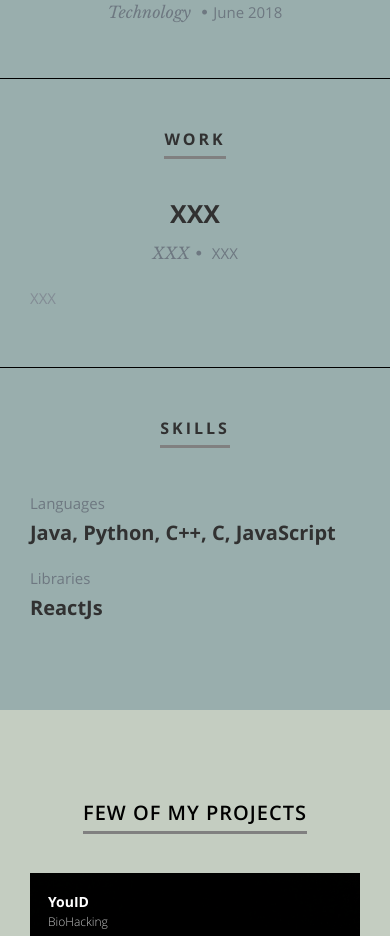
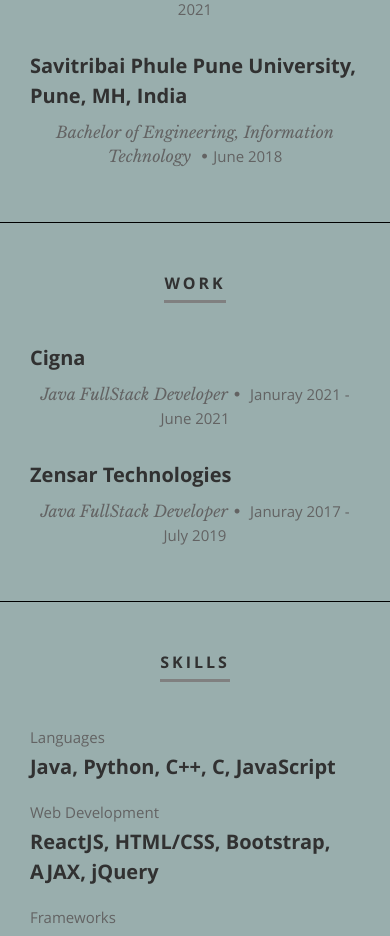
Before and after one commit to dhawaldarji7/dhawaldarjiportfolio, a React (Create React App) app: page / in a window 390 px wide. Shown: the part 1729-2665 px from the top of the page. Built offline with nearby package versions, Linux system fonts and the light colour scheme.

Commit message:
Few structural changes

```diff
--- a/public/css/layout.css
+++ b/public/css/layout.css
@@ -9,8 +9,8 @@
    a. General Styles
    b. Header Styles
    c. About Section
-   d. Resume Section
-   e. Portfolio Section
+   d. Background Section
+   e. projects Section
    f. Call To Action Section
    g. Contact Section
    h. Footer
@@ -261,42 +261,42 @@
 }
 
 /* ------------------------------------------------------------------ */
-/* d. Resume Section
+/* d. Background Section
 /* ------------------------------------------------------------------ */
 
-#resume {
+#background {
   background: #99aead;
   padding-top: 90px;
   padding-bottom: 72px;
   overflow: hidden;
 }
 
-#resume a,
-#resume a:visited {
+#background a,
+#background a:visited {
   color: #11abb0;
 }
-#resume a:hover,
-#resume a:focus {
+#background a:hover,
+#background a:focus {
   color: #313131;
 }
 
-#resume h1 {
+#background h1 {
   font: 18px/24px "opensans-bold", sans-serif;
   text-transform: uppercase;
   letter-spacing: 1px;
 }
-#resume h1 span {
+#background h1 span {
   border-bottom: 3px solid grey;
   padding-bottom: 6px;
 }
-#resume h3 {
+#background h3 {
   font: 25px/30px "opensans-bold", sans-serif;
 }
 
-#resume .header-col {
+#background .header-col {
   padding-top: 9px;
 }
-#resume .main-col {
+#background .main-col {
   padding-right: 10%;
 }
 
@@ -306,41 +306,39 @@
   padding-bottom: 24px;
   border-bottom: 1px solid black;
 }
-#resume .info {
+#background .info {
   font: 16px/24px "librebaskerville-italic", serif;
-  color: #6e7881;
+  color: #636363;
   margin-bottom: 18px;
   margin-top: 9px;
 }
-#resume .info span {
+#background .info span {
   margin-right: 5px;
   margin-left: 5px;
 }
-#resume .date {
+#background .date {
   font: 15px/24px "opensans-regular", sans-serif;
   margin-top: 6px;
 }
 
-#resume .skilltype {
+#background .skilltype {
   margin-bottom: 15px;
 }
 
-#resume .skilltype span {
-  color: #6e7881;
+#background .skilltype span {
+  color: #636363;
 }
 
-#resume .skilltype h4 {
-}
 /* ------------------------------------------------------------------ */
-/* e. Portfolio Section
+/* e. projects Section
 /* ------------------------------------------------------------------ */
 
-#portfolio {
+#projects {
   background: #c4cdc1;
   padding-top: 90px;
   padding-bottom: 60px;
 }
-#portfolio h1 {
+#projects h1 {
   font: 20px/25px "opensans-semibold", sans-serif;
   text-transform: uppercase;
   letter-spacing: 1px;
@@ -349,16 +347,16 @@
   color: black;
 }
 
-#portfolio h1 span {
+#projects h1 span {
   border-bottom: 3px solid grey;
   padding-bottom: 5px;
 }
 
-/* Portfolio Content */
-#portfolio-wrapper .columns {
+/* projects Content */
+#projects-wrapper .columns {
   margin-bottom: 20px;
 }
-.portfolio-item .item-wrap {
+.projects-item .item-wrap {
   background: #fff;
   overflow: hidden;
   position: relative;
@@ -369,13 +367,13 @@
   -ms-transition: all 0.3s ease-in-out;
   transition: all 0.3s ease-in-out;
 }
-.portfolio-item .item-wrap a {
+.projects-item .item-wrap a {
   display: block;
   cursor: pointer;
 }
 
 /* overlay */
-.portfolio-item .item-wrap .overlay {
+.projects-item .item-wrap .overlay {
   position: absolute;
   left: 0;
   top: 0;
@@ -393,7 +391,7 @@
 
   background: url(../images/overlay-bg.png) repeat;
 }
-.portfolio-item .item-wrap .link-icon {
+.projects-item .item-wrap .link-icon {
   display: block;
   color: #fff;
   height: 20px;
@@ -419,29 +417,29 @@
   margin-left: -15px;
   margin-top: -15px;
 }
-.portfolio-item .item-wrap img {
+.projects-item .item-wrap img {
   vertical-align: bottom;
 }
-.portfolio-item .portfolio-item-meta {
+.projects-item .projects-item-meta {
   padding: 18px;
 }
-.portfolio-item .portfolio-item-meta h5 {
+.projects-item .projects-item-meta h5 {
   font: 14px/21px "opensans-bold", sans-serif;
   color: #fff;
 }
-.portfolio-item .portfolio-item-meta p {
+.projects-item .projects-item-meta p {
   font: 12px/18px "opensans-light", sans-serif;
   color: #c6c7c7;
   margin-bottom: 0;
 }
 
 /* on hover */
-.portfolio-item:hover .overlay {
+.projects-item:hover .overlay {
   opacity: 1;
   -moz-opacity: 1;
   filter: alpha(opacity=100);
 }
-.portfolio-item:hover .link-icon {
+.projects-item:hover .link-icon {
   opacity: 1;
   -moz-opacity: 1;
   filter: alpha(opacity=100);
@@ -689,6 +687,7 @@
   padding-top: 50px;
   padding-bottom: 75px;
   color: #636363;
+  justify-content: center;
 }
 #contact .section-head {
   margin-top: 20px;
@@ -714,15 +713,16 @@
 #contact h1 span {
   display: none;
 }
-#contact h1:before {
+#contact p.lead:before {
   font-family: "FontAwesome";
   content: "\f0e0";
-  padding-right: 10px;
+  padding-right: 0px;
   font-size: 45px;
   line-height: 40px;
   text-align: left;
   float: left;
   color: black;
+  margin-right: 215px;
 }
 
 #contact h4 {
@@ -734,7 +734,6 @@
   font: 24px/36px "opensans-semibold", sans-serif;
   padding-right: 3%;
   color: black;
-  margin-left: 84px;
 }
 #contact .header-col {
   padding-top: 6px;
@@ -775,7 +774,7 @@
   text-transform: uppercase;
   letter-spacing: 3px;
   font-size: medium;
-  color: white;
+  color: #dee1dd;
   background: #373233;
   border: none;
   cursor: pointer;
@@ -832,6 +831,7 @@
   margin: 0;
   padding: 0;
   line-height: 24px;
+  color: grey;
 }
 .ie footer .copyright li {
   display: inline;
@@ -840,7 +840,7 @@
   content: "\2022";
   padding-left: 10px;
   padding-right: 10px;
-  color: #095153;
+  color: white;
 }
 footer .copyright li:first-child:before {
   display: none;
@@ -852,6 +852,7 @@
   padding: 0;
   font-size: 30px;
 }
+
 footer .social-links li {
   display: inline-block;
   margin: 0;
@@ -862,6 +863,10 @@
 
 footer .social-links li:first-child {
   margin-left: 0;
+}
+
+footer .social-links li a:hover {
+  color: #dee1dd;
 }
 
 /* Go To Top Button */
@@ -891,5 +896,5 @@
   border-radius: 100%;
 }
 #go-top a:hover {
-  background-color: #0f9095;
+  background-color: #6d9197;
 }
--- a/public/css/media-queries.css
+++ b/public/css/media-queries.css
@@ -6,34 +6,32 @@
 
 /* ================================================================== */
 
-
 /* screenwidth less than 1024px
 --------------------------------------------------------------------- */
 @media only screen and (max-width: 1024px) {
-
   /* header styles
    ------------------------------------------------------------------ */
   header .banner-text h1 {
-      font: 80px/1.1em 'opensans-bold', sans-serif;
+    font: 80px/1.1em "opensans-bold", sans-serif;
     letter-spacing: -1px;
     margin: 0 auto 12px auto;
   }
-
 }
 
 /* screenwidth less than 900px
 --------------------------------------------------------------------- */
 @media only screen and (max-width: 900px) {
-
   /* header styles
    ------------------------------------------------------------------ */
-   header .banner { padding-bottom: 12px; }
+  header .banner {
+    padding-bottom: 12px;
+  }
   header .banner-text h1 {
-      font: 78px/1.1em 'opensans-bold', sans-serif;
+    font: 78px/1.1em "opensans-bold", sans-serif;
     letter-spacing: -1px;
   }
   header .banner-text h3 {
-      font: 17px/1.9em 'librebaskerville-regular', serif;
+    font: 17px/1.9em "librebaskerville-regular", serif;
     width: 80%;
   }
   header .banner-text hr {
@@ -42,10 +40,9 @@
   }
   /* nav-wrap */
   #nav-wrap {
-      font: 11px 'opensans-bold', sans-serif;
+    font: 11px "opensans-bold", sans-serif;
     letter-spacing: 1.5px;
   }
-
 
   /* About Section
    ------------------------------------------------------------------- */
@@ -54,23 +51,20 @@
     height: 114px;
     margin-left: 12px;
   }
-   #about .contact-details { width: 50%; }
-   #about .download { width: 50%; }
+  #about .contact-details {
+    width: 50%;
+  }
+  #about .download {
+    width: 50%;
+  }
 
-   /* Resume Section
+  /* background Section
    ------------------------------------------------------------------- */
-   #resume h1 { font: 16px/24px 'opensans-bold', sans-serif; }
-   #resume .main-col { padding-right: 5%; }
-
-   /* Testimonials Section
-   ------------------------------------------------------------------- */
-   #testimonials .header-col h1:before {
-      font-size: 66px;
-      line-height: 66px;
+  #background h1 {
+    font: 16px/24px "opensans-bold", sans-serif;
   }
-   #testimonials blockquote p {
-      font-size: 22px;
-      line-height: 46px;
+  #background .main-col {
+    padding-right: 5%;
   }
 
   /* Call to Action Section
@@ -82,25 +76,26 @@
 
   /* Contact Section
    ------------------------------------------------------------------- */
-   #contact .section-head { margin-bottom: 30px; }
+  #contact .section-head {
+    margin-bottom: 30px;
+  }
   #contact .header-col h1:before {
     font-size: 66px;
     line-height: 66px;
   }
-   #contact .section-head p.lead { font: 17px/33px opensans-light, sans-serif; }
-
-
+  #contact .section-head p.lead {
+    font: 17px/33px opensans-light, sans-serif;
+  }
 }
 
 /* mobile wide/smaller tablets
 ---------------------------------------------------------------------- */
 
 @media only screen and (max-width: 767px) {
-
   /* mobile navigation
    -------------------------------------------------------------------- */
   #nav-wrap {
-      font: 12px 'opensans-bold', sans-serif;
+    font: 12px "opensans-bold", sans-serif;
     background: transparent !important;
     letter-spacing: 1.5px;
     width: auto;
@@ -112,7 +107,7 @@
     width: 48px;
     height: 48px;
     text-align: left;
-		background-color: #CC5200;
+    background-color: #cc5200;
     position: relative;
     border: none;
     float: right;
@@ -133,13 +128,15 @@
     top: 35%;
     left: 25%;
     right: 25%;
-		content: '';
+    content: "";
   }
-   #nav-wrap > a:after { top: 60%; }
+  #nav-wrap > a:after {
+    top: 60%;
+  }
 
   /* toggle buttons */
-	#nav-wrap:not( :target ) > a:first-of-type,
-	#nav-wrap:target > a:last-of-type  {
+  #nav-wrap:not(:target) > a:first-of-type,
+  #nav-wrap:target > a:last-of-type {
     display: block;
   }
 
@@ -157,7 +154,7 @@
   }
 
   /* display menu panels */
-	#nav-wrap:target > ul#nav	{
+  #nav-wrap:target > ul#nav {
     display: block;
     padding: 30px 20px 48px 20px;
     background: #1f2024;
@@ -171,7 +168,7 @@
     margin: 0 auto;
     padding: 0 4%;
     text-align: left;
-      border-bottom: 1px solid #2D2E34;
+    border-bottom: 1px solid #2d2e34;
     border-bottom-style: dotted;
   }
 
@@ -184,16 +181,17 @@
     border: none;
   }
 
-
   /* Header Styles
    -------------------------------------------------------------------- */
   header .banner {
     padding-bottom: 12px;
     padding-top: 6px;
   }
-   header .banner-text h1 { font: 68px/1.1em 'opensans-bold', sans-serif; }
+  header .banner-text h1 {
+    font: 68px/1.1em "opensans-bold", sans-serif;
+  }
   header .banner-text h3 {
-      font: 16px/1.9em 'librebaskerville-regular', serif;
+    font: 16px/1.9em "librebaskerville-regular", serif;
     width: 85%;
   }
   header .banner-text hr {
@@ -207,69 +205,101 @@
     font-size: 24px;
     line-height: 36px;
   }
-   header .social li { margin: 0 10px; }
+  header .social li {
+    margin: 0 10px;
+  }
 
   /* scrolldown link */
-   header .scrolldown { display: none; }
-
+  header .scrolldown {
+    display: none;
+  }
 
   /* About Section
    -------------------------------------------------------------------- */
-   #about .profile-pic { display: none; }
+  #about .profile-pic {
+    display: none;
+  }
   #about .download .button {
     width: 100%;
     text-align: center;
     padding: 15px 20px;
   }
-   #about .main-col { padding-right: 30px; }
+  #about .main-col {
+    padding-right: 30px;
+  }
 
-
-   /* Resume Section
+  /* background Section
    --------------------------------------------------------------------- */
-   #resume .header-col {
+  #background .header-col {
     padding-top: 0;
     margin-bottom: 48px;
     text-align: center;
   }
-   #resume h1 { letter-spacing: 3px; }
-   #resume .main-col { padding-right: 30px; }
-   #resume h3, #resume .info { text-align: center; }
+  #background h1 {
+    letter-spacing: 3px;
+  }
+  #background .main-col {
+    padding-right: 30px;
+  }
+  #background h3,
+  #background .info {
+    text-align: center;
+  }
 
-   .bars { width: 100%; }
-
+  .bars {
+    width: 100%;
+  }
 
   /* Call To Action Section
    /* ----------------------------------------------------------------- */
-   #call-to-action { text-align: center; }
+  #call-to-action {
+    text-align: center;
+  }
   #call-to-action h1 {
-      font: 16px/24px 'opensans-bold', sans-serif;
+    font: 16px/24px "opensans-bold", sans-serif;
     text-align: center;
     margin-bottom: 30px;
     text-shadow: 0px 1px 3px rgba(0, 0, 0, 1);
   }
-   #call-to-action h1 span { display: block; }
-   #call-to-action .header-col h1:before { content: none; }
-   #call-to-action p { font-size: 15px; }
+  #call-to-action h1 span {
+    display: block;
+  }
+  #call-to-action .header-col h1:before {
+    content: none;
+  }
+  #call-to-action p {
+    font-size: 15px;
+  }
 
-
-   /* Portfolio Section
+  /* projects Section
    /* ----------------------------------------------------------------- */
-   #portfolio-wrapper .columns { margin-bottom: 40px; }
-   .popup-modal {	max-width: 85%; }
-
+  #projects-wrapper .columns {
+    margin-bottom: 40px;
+  }
+  .popup-modal {
+    max-width: 85%;
+  }
 
   /* Testimonials Section
    ----------------------------------------------------------------------- */
-   #testimonials .text-container { text-align: center; }
+  #testimonials .text-container {
+    text-align: center;
+  }
   #testimonials h1 {
-      font: 16px/24px 'opensans-bold', sans-serif;
+    font: 16px/24px "opensans-bold", sans-serif;
     text-align: center;
     margin-bottom: 30px;
     text-shadow: 0px 1px 3px rgba(0, 0, 0, 1);
   }
-   #testimonials h1 span { display: block; }
-   #testimonials .header-col h1:before { content: none; }
-   #testimonials blockquote { padding-bottom: 24px; }
+  #testimonials h1 span {
+    display: block;
+  }
+  #testimonials .header-col h1:before {
+    content: none;
+  }
+  #testimonials blockquote {
+    padding-bottom: 24px;
+  }
   #testimonials blockquote p {
     font-size: 20px;
     line-height: 42px;
@@ -281,21 +311,32 @@
     margin-left: -30px;
   }
 
-
   /* contact Section
    ----------------------------------------------------------------------- */
-   #contact { padding-bottom: 66px; }
-   #contact .section-head { margin-bottom: 12px; }
+  #contact {
+    padding-bottom: 66px;
+  }
+  #contact .section-head {
+    margin-bottom: 12px;
+  }
   #contact .section-head h1 {
-      font: 16px/24px 'opensans-bold', sans-serif;
+    font: 16px/24px "opensans-bold", sans-serif;
     text-align: center;
     margin-bottom: 30px;
     text-shadow: 0px 1px 3px rgba(0, 0, 0, 1);
   }
-   #contact h1 span { display: block; }
-   #contact .header-col { padding-top: 0; }
-   #contact .header-col h1:before { content: none;	}
-   #contact .section-head p.lead { text-align: center;}
+  #contact h1 span {
+    display: block;
+  }
+  #contact .header-col {
+    padding-top: 0;
+  }
+  #contact .header-col h1:before {
+    content: none;
+  }
+  #contact .section-head p.lead {
+    text-align: center;
+  }
 
   /* form */
   #contact label {
@@ -308,66 +349,87 @@
     margin-bottom: 6px;
     width: 100%;
   }
-   #contact button.submit { margin: 30px 0 24px 0; }
-   #message-warning, #message-success {
+  #contact button.submit {
+    margin: 30px 0 24px 0;
+  }
+  #message-warning,
+  #message-success {
     width: 100%;
     margin-left: 0;
   }
-
 
   /* footer
    ------------------------------------------------------------------------ */
 
   /* copyright */
-   footer .copyright li:before { content: none; }
-   footer .copyright li { margin-right: 12px; }
+  footer .copyright li:before {
+    content: none;
+  }
+  footer .copyright li {
+    margin-right: 12px;
+  }
 
   /* social links */
-   footer .social-links { font-size: 22px; }
-   footer .social-links li { margin-left: 18px; }
+  footer .social-links {
+    font-size: 22px;
+  }
+  footer .social-links li {
+    margin-left: 18px;
+  }
 
   /* Go To Top Button */
-   #go-top { margin-left: -22px; }
+  #go-top {
+    margin-left: -22px;
+  }
   #go-top a {
     width: 54px;
     height: 54px;
     font-size: 18px;
     line-height: 54px;
   }
-
-
 }
 
 /* mobile narrow
   -------------------------------------------------------------------------- */
 
 @media only screen and (max-width: 480px) {
-
   /* mobile navigation
    -------------------------------------------------------------------- */
-   #nav-wrap ul#nav { width: auto; float: none; }
+  #nav-wrap ul#nav {
+    width: auto;
+    float: none;
+  }
 
   /* header styles
    -------------------------------------------------------------------- */
-   header .banner { padding-top: 24px; }
+  header .banner {
+    padding-top: 24px;
+  }
   header .banner-text h1 {
-      font: 40px/1.1em 'opensans-bold', sans-serif;
+    font: 40px/1.1em "opensans-bold", sans-serif;
     margin: 0 auto 24px auto;
   }
   header .banner-text h3 {
-      font: 14px/1.9em 'librebaskerville-regular', sans-serif;
+    font: 14px/1.9em "librebaskerville-regular", sans-serif;
     width: 90%;
   }
 
   /* header social links */
-   header .social { font-size: 20px;}
-   header .social li { margin: 0 6px; }
+  header .social {
+    font-size: 20px;
+  }
+  header .social li {
+    margin: 0 6px;
+  }
 
   /* footer
    ------------------------------------------------------------------------ */
 
   /* social links */
-   footer .social-links { font-size: 20px; }
-   footer .social-links li { margin-left: 14px; }
-
+  footer .social-links {
+    font-size: 20px;
   }
+  footer .social-links li {
+    margin-left: 14px;
+  }
+}
--- a/public/resumeData.json
+++ b/public/resumeData.json
@@ -4,7 +4,7 @@
     "occupation": "Full Stack Developer",
     "description": "I code, sing, play guitar, and consume chai!",
     "image": "profilepic.jpg",
-    "bio": "My name is Dhawal. I'm a Full Stack Developer with around 3 years of experience. ",
+    "bio": "My name is Dhawal Darji and I come from India. I graduated with a Master's degree in Computer Science from the University of New Hampshire and hold a Bachelor's degree in Information Technology bestowed by the Savitribai Phule Pune University. I'm a Full Stack Developer with around 3 years of experience. Apart from this I love playing guitar, singing and writing poems. ",
     "contactmessage": "Get in touch!",
     "email": "dhawal.d7@gmail.com",
     "phone": "+1 603-205-9043",
@@ -58,17 +58,44 @@
     ],
     "work": [
       {
-        "company": "XXX",
-        "title": "XXX",
-        "years": "XXX",
-        "description": "XXX"
+        "company": "Cigna",
+        "title": "Java FullStack Developer",
+        "years": "Januray 2021 - June 2021",
+        "description": ""
+      },
+      {
+        "company": "Zensar Technologies",
+        "title": "Java FullStack Developer",
+        "years": "Januray 2017 - July 2019",
+        "description": ""
       }
     ],
     "skills": [
       {
-        "Languages": "Java, Python, C++, C, JavaScript",
-        "Libraries": "ReactJs"
+        "type": "Languages",
+        "values": "Java, Python, C++, C, JavaScript"
+      },
+      {
+        "type": "Web Development",
+        "values": "ReactJS, HTML/CSS, Bootstrap, AJAX, jQuery"
+      },
+      {
+        "type": "Frameworks",
+        "values": "Spring, Spring Boot, Spring MVC, Spring Microservices, Hibernate"
+      },
+      {
+        "type": "Web Services",
+        "values": "Rest, Soap"
+      },
+      {
+        "type": "Databases",
+        "values": "MySQL, MongoDB"
+      },
+      {
+        "type": "Developer Tools",
+        "values": "Git, Jenkins, Maven, JIRA"
       }
+
     ]
   },
   "portfolio": {
--- a/src/App.js
+++ b/src/App.js
@@ -3,9 +3,9 @@
 import Header from "./Components/Header";
 import Footer from "./Components/Footer";
 import About from "./Components/About";
-import Resume from "./Components/Resume";
+import Background from "./Components/Background";
 import Contact from "./Components/Contact";
-import Portfolio from "./Components/Portfolio";
+import Projects from "./Components/Projects";
 
 import "./App.css";
 
@@ -24,8 +24,8 @@
     <div className="App">
       <Header data={resumeData.main} />
       <About data={resumeData.main} />
-      <Resume data={resumeData.resume} />
-      <Portfolio data={resumeData.portfolio} />
+      <Background data={resumeData.resume} />
+      <Projects data={resumeData.portfolio} />
       <Contact data={resumeData.main} />
       <Footer data={resumeData.main} />
     </div>
--- a/src/Components/Resume.js
+++ b/src/Components/Background.js
@@ -5,7 +5,7 @@
     var education = data.education.map(function (education) {
       return (
         <div key={education.school}>
-          <h3>{education.school}</h3>
+          <h4>{education.school}</h4>
           <p className="info">
             {education.degree} <span>&bull;</span>
             <em className="date">{education.graduated}</em>
@@ -18,7 +18,7 @@
     var work = data.work.map(function (work) {
       return (
         <div key={work.company}>
-          <h3>{work.company}</h3>
+          <h4>{work.company}</h4>
           <p className="info">
             {work.title}
             <span>&bull;</span> <em className="date">{work.years}</em>
@@ -30,23 +30,16 @@
 
     var skillset = data.skills.map(function (skill) {
       return (
-        <div>
-          <div className="skilltype">
-            <span>Languages</span>
-            <h4>{skill.Languages}</h4>
-          </div>
-
-          <div className="skilltype">
-            <span>Libraries</span>
-            <h4>{skill.Libraries}</h4>
-          </div>
+        <div className="skilltype">
+          <span>{skill.type}</span>
+          <h4>{skill.values}</h4>
         </div>
       );
     });
   }
 
   return (
-    <section id="resume">
+    <section id="background">
       <div className="row education">
         <div className="three columns header-col">
           <h1>
--- a/src/Components/Header.js
+++ b/src/Components/Header.js
@@ -41,12 +41,12 @@
             </a>
           </li>
           <li>
-            <a className="smoothscroll" href="#resume">
-              Resume
+            <a className="smoothscroll" href="#background">
+              Background
             </a>
           </li>
           <li>
-            <a className="smoothscroll" href="#portfolio">
+            <a className="smoothscroll" href="#projects">
               Projects
             </a>
           </li>
```
Also changed, not shown: public/css/fonts.css (+117 -86 lines), src/Components/Contact.js (+3 -9 lines), src/Components/Projects.js (renamed from src/Components/Portfolio.js, +6 -6 lines), 1 other file (tests, documents, lock files or other folders). Lines whose indentation alone changed are shown as unchanged.
